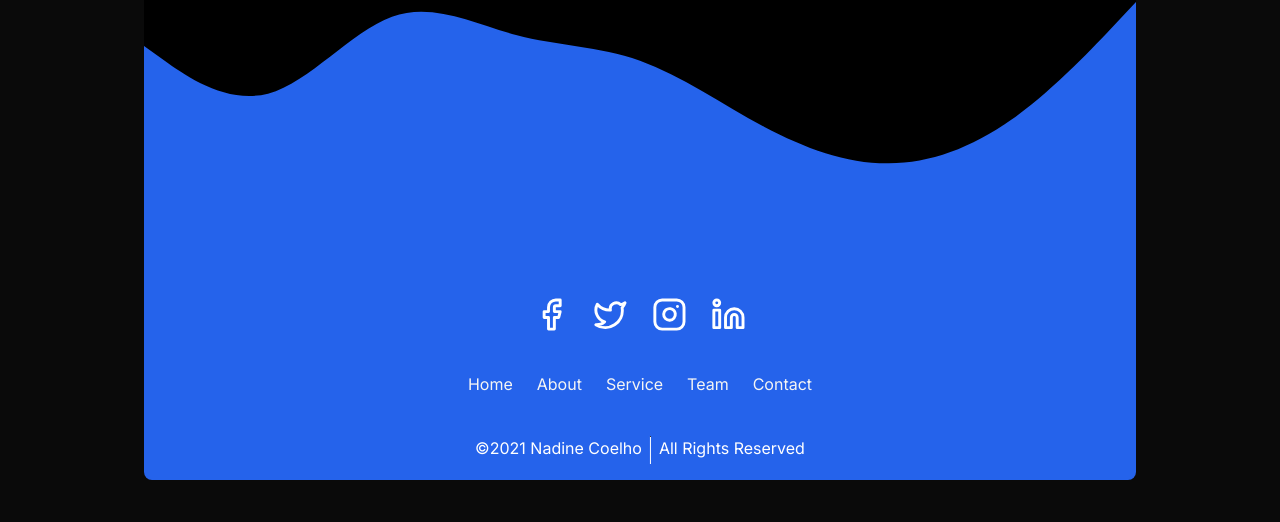
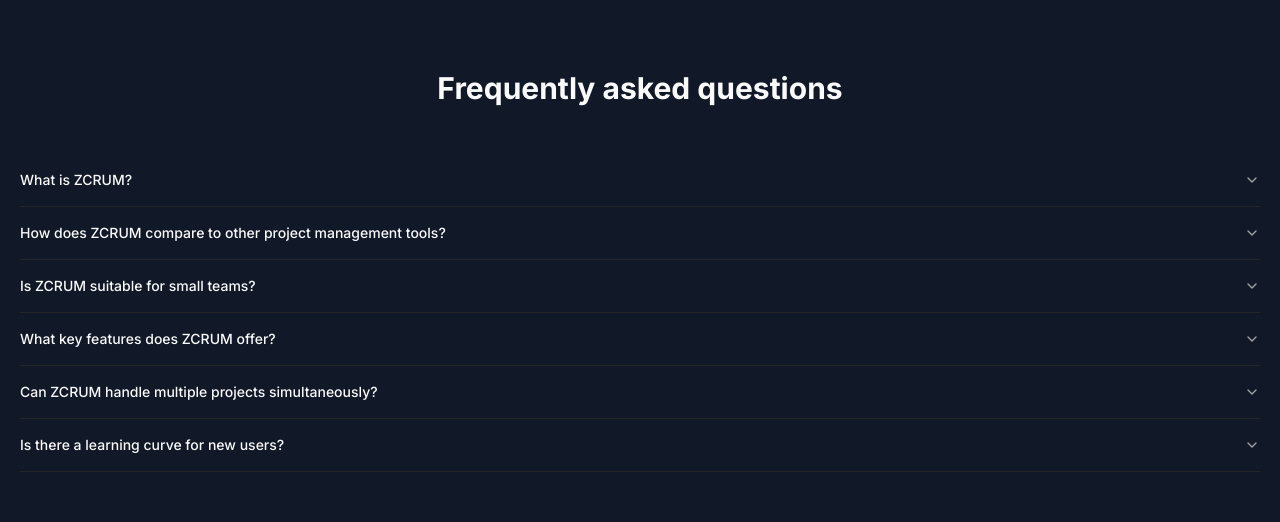
Before and after one commit to parham-devdocs/Jira-next, a Next.js app: page / in a window 1280 px wide. Shown: the part 1822-2344 px from the top of the page. Built offline with nearby package versions, Linux system fonts and the light colour scheme; no server answers.

Commit message:
accordion component created

```diff
--- a/app/page.tsx
+++ b/app/page.tsx
@@ -1,17 +1,13 @@
-import Image from "next/image";
-import Logo from "../public/logo2.png";
+
 import Link from "next/link";
 import { Button } from "@/components/ui/button";
 import { BarChart, Calendar, ChevronRight, Layout } from "lucide-react";
 import {
   Card,
   CardContent,
-  CardDescription,
-  CardFooter,
-  CardHeader,
-  CardTitle,
 } from "@/components/ui/card";
 import CompanyCarousel from "@/components/CompanyCarousel";
+import Accordion from "@/components/Accordion";
 
 const features = [
   {
@@ -92,12 +88,20 @@
         </div>
       </section>
       {/* Carousel */}
-      <section className="  py-20" >
+      <section className="  py-20">
         <div>
           <h3 className=" text-center text-3xl font-bold mb-12">
-        Trusted by industry leaders
+            Trusted by industry leaders
           </h3>
-         <CompanyCarousel/>
+          <CompanyCarousel />
+        </div>
+      </section>
+      <section className="  py-20 bg-gray-900 px-5">
+        <div className=" container mx-auto">
+          <h3 className=" text-center text-3xl font-bold mb-12">
+           Frequently asked questions
+          </h3>
+          <Accordion/>
         </div>
       </section>
     </div>
--- /dev/null
+++ b/components/Accordion.tsx
@@ -0,0 +1,27 @@
+import {
+  Accordion,
+  AccordionContent,
+  AccordionItem,
+  AccordionTrigger,
+} from "@/components/ui/accordion";
+import Faqs from "../data/faqs.json";
+const AccordionComponent = () => {
+  return (
+
+    <Accordion type="single" collapsible>
+      {Faqs.map(q => {
+        return   <AccordionItem value={q.question} key={q.question}>
+        <AccordionTrigger>{q.question}</AccordionTrigger>
+        <AccordionContent>
+        {q.answer}
+        </AccordionContent>
+      </AccordionItem>
+
+      })}
+
+    </Accordion>
+  );
+
+};
+
+export default AccordionComponent;
--- a/data/companies.json
+++ b/data/companies.json
@@ -32,6 +32,6 @@
     "id": 6
   },
   {"name":"google","path":"/companies/google.png","id":7},
-    {"name":"microsoft","path":"/companies/microsoft.png","id":8}
+    {"name":"microsoft","path":"/companies/microsoft.svg","id":8}
 
 ]
--- /dev/null
+++ b/data/faqs.json
@@ -0,0 +1,26 @@
+[
+  {
+    "question": "What is ZCRUM?",
+    "answer": "ZCRUM is a powerful project management tool designed to help teams organize, track, and manage their work efficiently. It combines intuitive design with robust features to streamline your workflow and boost productivity."
+  },
+  {
+    "question": "How does ZCRUM compare to other project management tools?",
+    "answer": "ZCRUM offers a unique combination of intuitive design, powerful features, and flexibility. Unlike other tools, we focus on providing a seamless experience for both agile and traditional project management methodologies, making it versatile for various team structures and project types."
+  },
+  {
+    "question": "Is ZCRUM suitable for small teams?",
+    "answer": "Absolutely! ZCRUM is designed to be scalable and flexible. It works great for small teams and can easily grow with your organization as it expands. Our user-friendly interface ensures that teams of any size can quickly adapt and start benefiting from ZCRUM's features."
+  },
+  {
+    "question": "What key features does ZCRUM offer?",
+    "answer": "ZCRUM provides a range of powerful features including intuitive Kanban boards for visualizing workflow, robust sprint planning tools for agile teams, comprehensive reporting for data-driven decisions, customizable workflows, time tracking, and team collaboration tools. These features work seamlessly together to enhance your project management experience."
+  },
+  {
+    "question": "Can ZCRUM handle multiple projects simultaneously?",
+    "answer": "Yes, ZCRUM is built to manage multiple projects concurrently. You can easily switch between projects, and get a bird's-eye view of all your ongoing work. This makes ZCRUM ideal for organizations juggling multiple projects or clients."
+  },
+  {
+    "question": "Is there a learning curve for new users?",
+    "answer": "While ZCRUM is packed with features, we've designed it with user-friendliness in mind. New users can quickly get up to speed thanks to our intuitive interface, helpful onboarding process, and comprehensive documentation."
+  }
+]
--- a/tsconfig.json
+++ b/tsconfig.json
@@ -22,6 +22,6 @@
       "@/*": ["./*"]
     }
   },
-  "include": ["next-env.d.ts", "**/*.ts", "**/*.tsx", ".next/types/**/*.ts"],
+  "include": ["next-env.d.ts", "**/*.ts", "**/*.tsx", ".next/types/**/*.ts", "components/Accordion.tsx"],
   "exclude": ["node_modules"]
 }
```
Also changed, not shown: public/companies/microsoft.jpg (deleted), public/companies/microsoft.svg (added).
